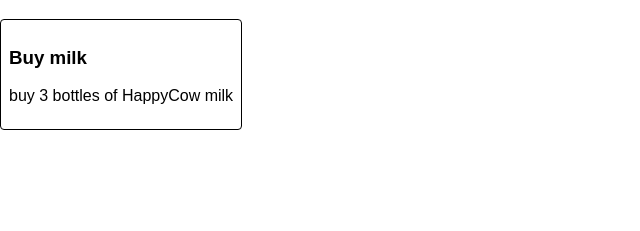
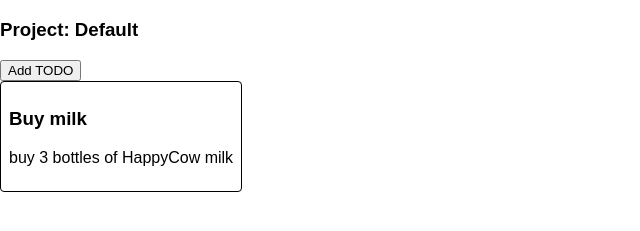
Before and after one commit to DavidBonelo/JsTodoList, a website built with webpack: page src/index.html in a window 1280 px wide. Shown: the part 61-292 px from the top of the page, without its empty margins (0-640 px from the left). Built offline with nearby package versions, Linux system fonts and the light colour scheme.

Commit message:
add add-todo button

```diff
--- a/src/index.html
+++ b/src/index.html
@@ -1,11 +1,14 @@
 <!DOCTYPE html>
 <html lang="en">
-<head>
-    <meta charset="UTF-8">
-    <meta name="viewport" content="width=device-width, initial-scale=1.0">
+  <head>
+    <meta charset="UTF-8" />
+    <meta name="viewport" content="width=device-width, initial-scale=1.0" />
     <title>ToDo</title>
-</head>
-<body>
+  </head>
+  <body>
     <h1>Todo List</h1>
-</body>
+    <h3>Project: Default</h3>
+    <button id="add-todo">Add TODO</button>
+    <div class="todos"></div>
+  </body>
 </html>
--- a/src/js/components/todoView.js
+++ b/src/js/components/todoView.js
@@ -3,7 +3,9 @@
 
   constructor(todo) {
     this.todo = todo;
-    this.buildTodo(todo);
+    this.todoDiv = this.buildTodo(todo);
+    this.todosDiv = document.querySelector(".todos");
+    this.todosDiv.appendChild(this.todoDiv);
   }
 
   buildTodo(todo) {
@@ -14,7 +16,6 @@
         <h3>${todo.title}</h3>
         <p>${todo.description}</p>
     `;
-    this.todoDiv = todoDiv;
-    document.body.appendChild(todoDiv);
+    return todoDiv;
   }
 }
```
